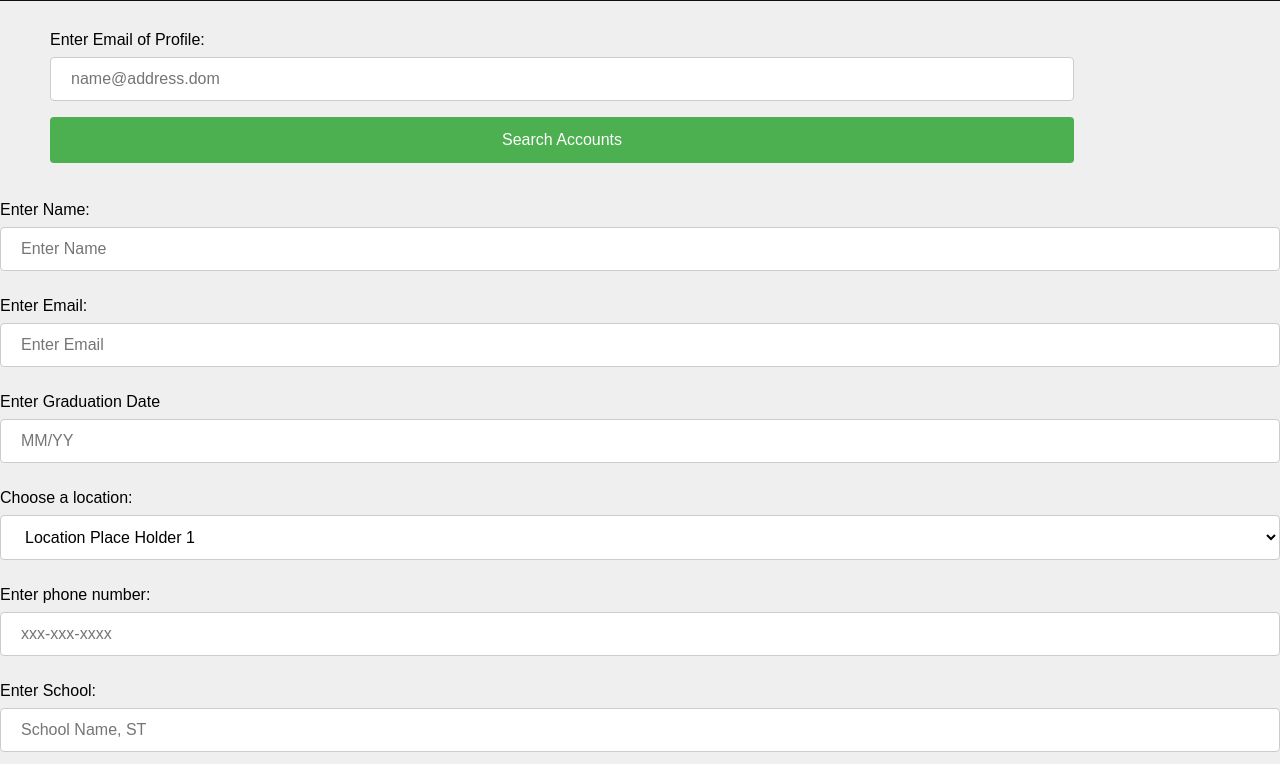
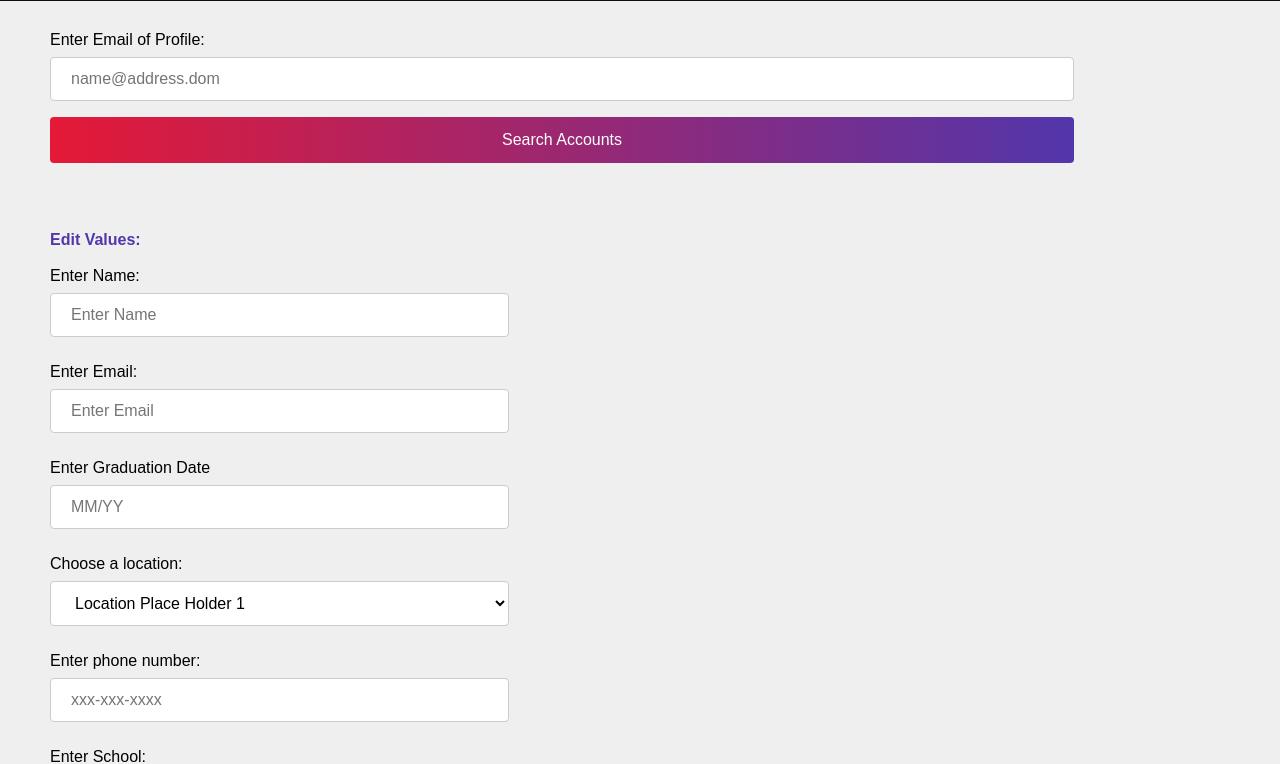
Before and after one commit to rcdoug/UAInnovate-611, a website: page html/hrSearch.html in a window 1280 px wide. Shown: the part 73-837 px from the top of the page. Drawn offline with nearby package versions, Linux system fonts and the light colour scheme; files that its build step writes are made by us from their sources.

Commit message:
gradients

```diff
--- a/html/hrSearch.html
+++ b/html/hrSearch.html
@@ -66,7 +66,9 @@
         </form>
     </div>
 
-    <div id="hiddenForm">
+    <div class="hiddenForm">
+        <h2>Edit Values:</h2>
+        <br>
         <form action="/edit-form" method = "post">
             <label for="stdName">Enter Name:</label>
             <input type="text" id="stdName" name="stdName" placeholder="Enter Name" required>
--- a/public/css/styles.css
+++ b/public/css/styles.css
@@ -59,7 +59,7 @@ input[type=text], select {
   }
 input[type=submit] {
     width: 100%;
-    background-color: #4CAF50;
+    background: linear-gradient(to left,#5236ab 0%,#e41937 100%);
     color: white;
     padding: 14px 20px;
     margin: 8px 0;
@@ -165,3 +165,11 @@ input[type=submit] {
     padding: 20px;
     left: 25%;
 }
+
+.hiddenForm{
+    position: relative;
+    display: inline-block;
+    text-align: left;
+    padding: 30px;
+    left: 20px;
+}
```
